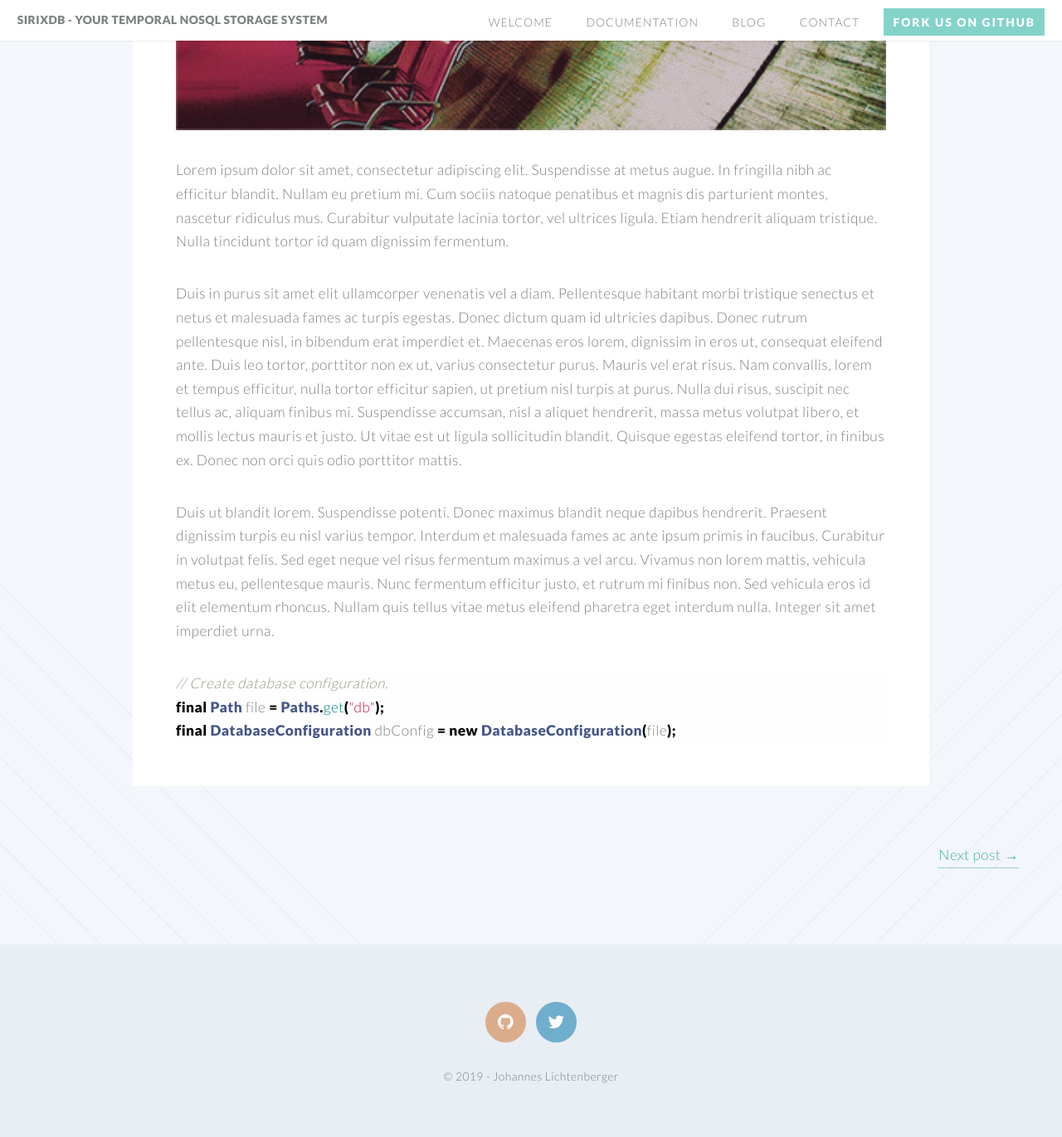
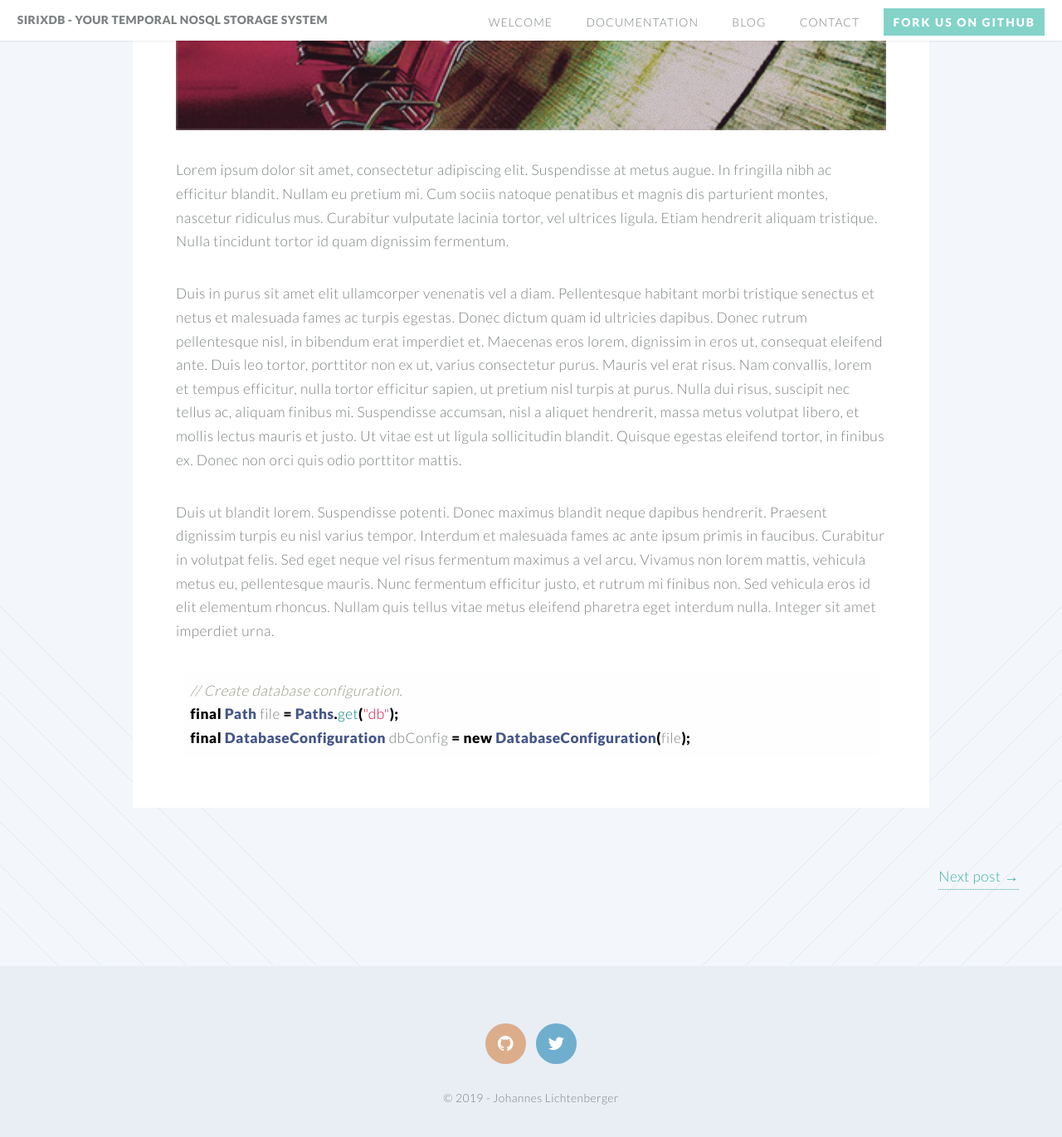
Before and after one commit to sirixdb/sirixdb.github.io, a Jekyll site: the page built from _posts/2014-08-07-first-post.markdown, in a window 1280 px wide and 1400 px high, scrolled down 653 px. Shown: the top 1371 px of the window at 83% size. Built offline with Jekyll 4.4.1, drawn with Linux system fonts in a browser that asks for light colours.

Commit message:
Update style.css

```diff
--- a/css/style.css
+++ b/css/style.css
@@ -1103,8 +1103,8 @@
 			width: 5em;
 		}
 
-.highlight {
-  margin: 0.5em
+pre.highlight {
+  margin: 0.5em;
   padding: 0.5em;
   /** border: 1px solid #dbdbdb; **/
   background-color: #fefefe;
```
